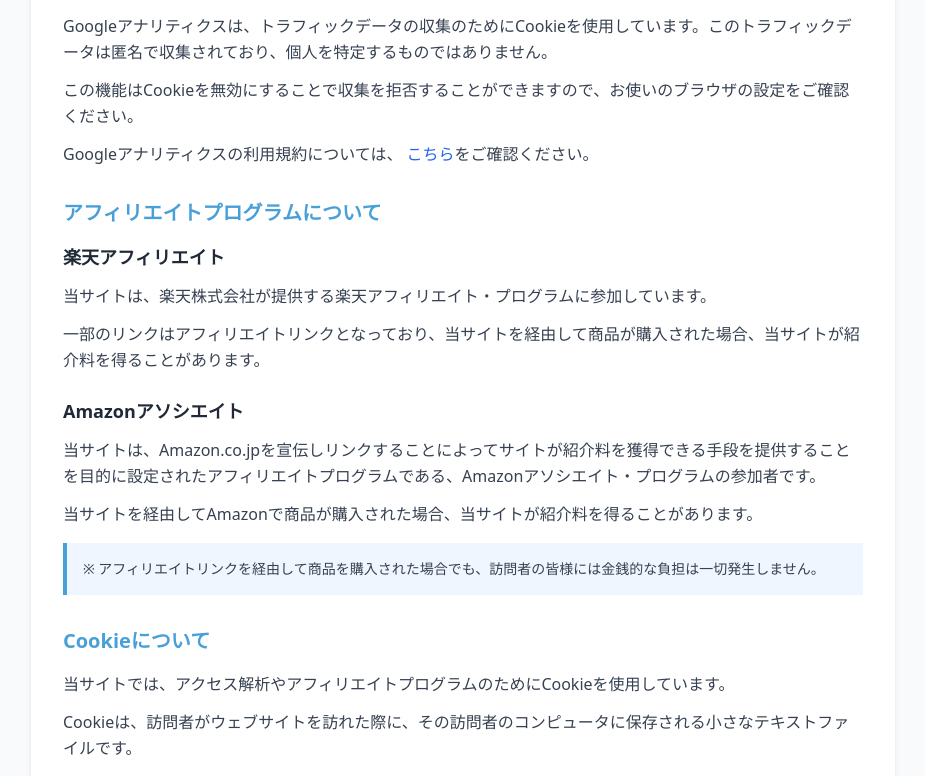
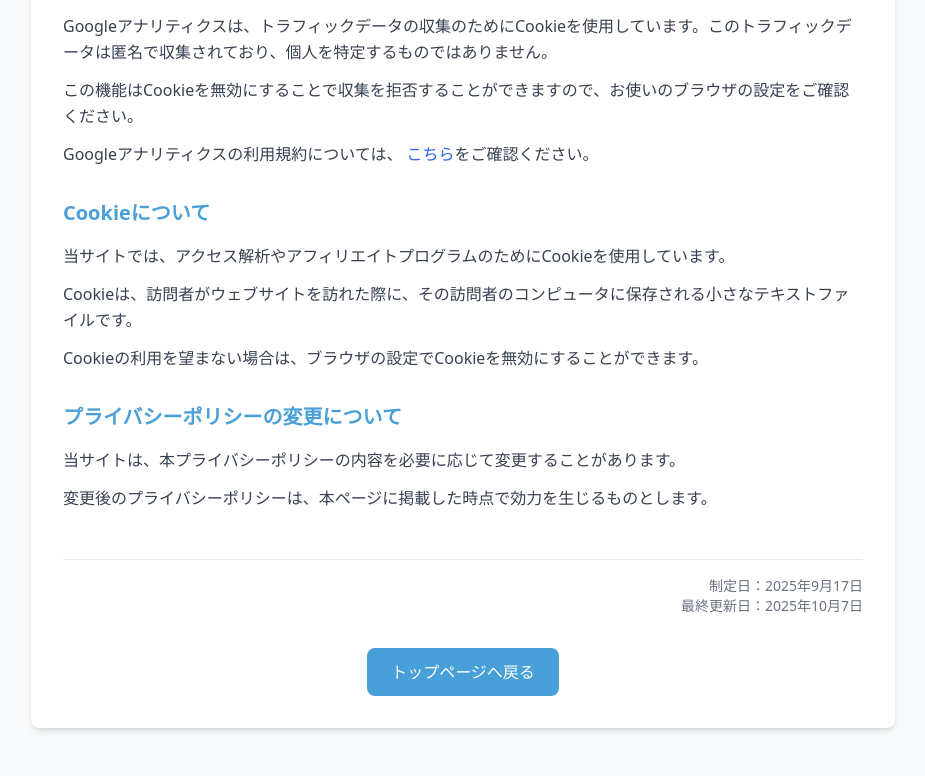
Before and after one commit to ozet1001/yorushika-app1_next, a Next.js app: page /privacy in a window 1280 px wide. Shown: the part 444-1220 px from the top of the page, without its empty margins (177-1102 px from the left). Built offline with nearby package versions, Linux system fonts and the light colour scheme; a web font is replaced by a local one.

Commit message:
グッズ欄廃止に伴って、プライバシーポリシーよりその文を削る

```diff
--- a/src/app/privacy/page.tsx
+++ b/src/app/privacy/page.tsx
@@ -53,7 +53,7 @@ export default function PrivacyPolicyPage() {
             </section>
 
             {/* アフィリエイトプログラム */}
-            <section className="mb-8">
+            {/* <section className="mb-8">
                 <h2 className="text-xl font-bold mb-4" style={{ color: '#499FD8' }}>
                 アフィリエイトプログラムについて
                 </h2>
@@ -81,7 +81,7 @@ export default function PrivacyPolicyPage() {
                 <div className="bg-blue-50 border-l-4 p-4 text-sm text-gray-700" style={{ borderColor: '#499FD8' }}>
                 ※ アフィリエイトリンクを経由して商品を購入された場合でも、訪問者の皆様には金銭的な負担は一切発生しません。
                 </div>
-            </section>
+            </section> */}
 
             {/* Cookie */}
             <section className="mb-8">
```
